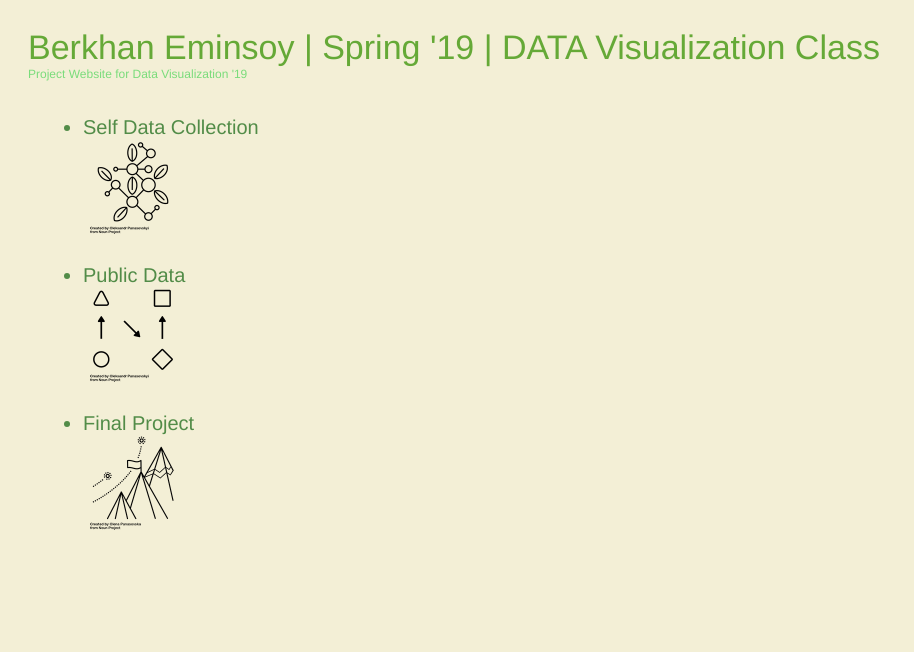
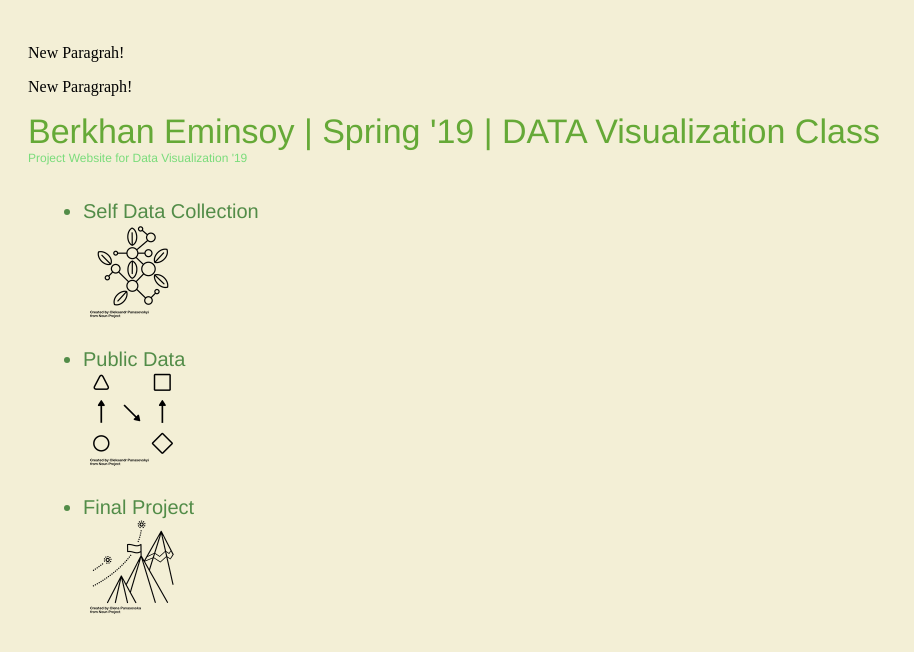
Before and after one commit to BerkhanEminsoy/be2263.github.io-index.html, a plain HTML site: page index.html in a window 1280 px wide. Shown: the whole page, without its empty margins (0-914 px from the left). Drawn offline with Linux system fonts and the light colour scheme.

Commit message:
D3 Test Paragraph
D3 Test Paragraph

```diff
--- a/index.html
+++ b/index.html
@@ -3,18 +3,21 @@
 <!--while this is not; "<!comment>"; so what is it?-->
 <!-- does d3 run javascript code?-->
 <!-- editing from atom and pushing it from gitdesktop to github vs. editing from chrome developer tools; how are they different?-->
+<!-- why can't I delete the index_files that chrome developer tools created, from the gitdesktop directory?-->
 <html lang="en">
     <head>
-        <meta http-equiv="Content-Type" content="text/html; charset=UTF-8">
-        <title>be2263 | DATA VIZ</title>
-        <link rel="stylesheet" type="text/css" href="./css/style.css">
-        <title>D3 Page Template</title>
-        <script type="text/javascript" src="./d3/d3.js"></script>
+      <meta http-equiv="Content-Type" content="text/html; charset=UTF-8">
+      <link rel="stylesheet" type="text/css" href="./css/style.css">
+      <script type="text/javascript" src="./d3/d3.js"></script>
+      <title>be2263 | DATA VIZ</title>
+      <title>D3 Page Template</title>
     </head>
     <body>
       <script type="text/javascript">
       // Your beautiful D3 code will go here
+        d3.select("body").append("p").text("New Paragrah!");
       </script>
+      <p>New Paragraph!</p>
       <div id="title">
               Berkhan Eminsoy | Spring '19 | DATA Visualization Class
       </div>
```
